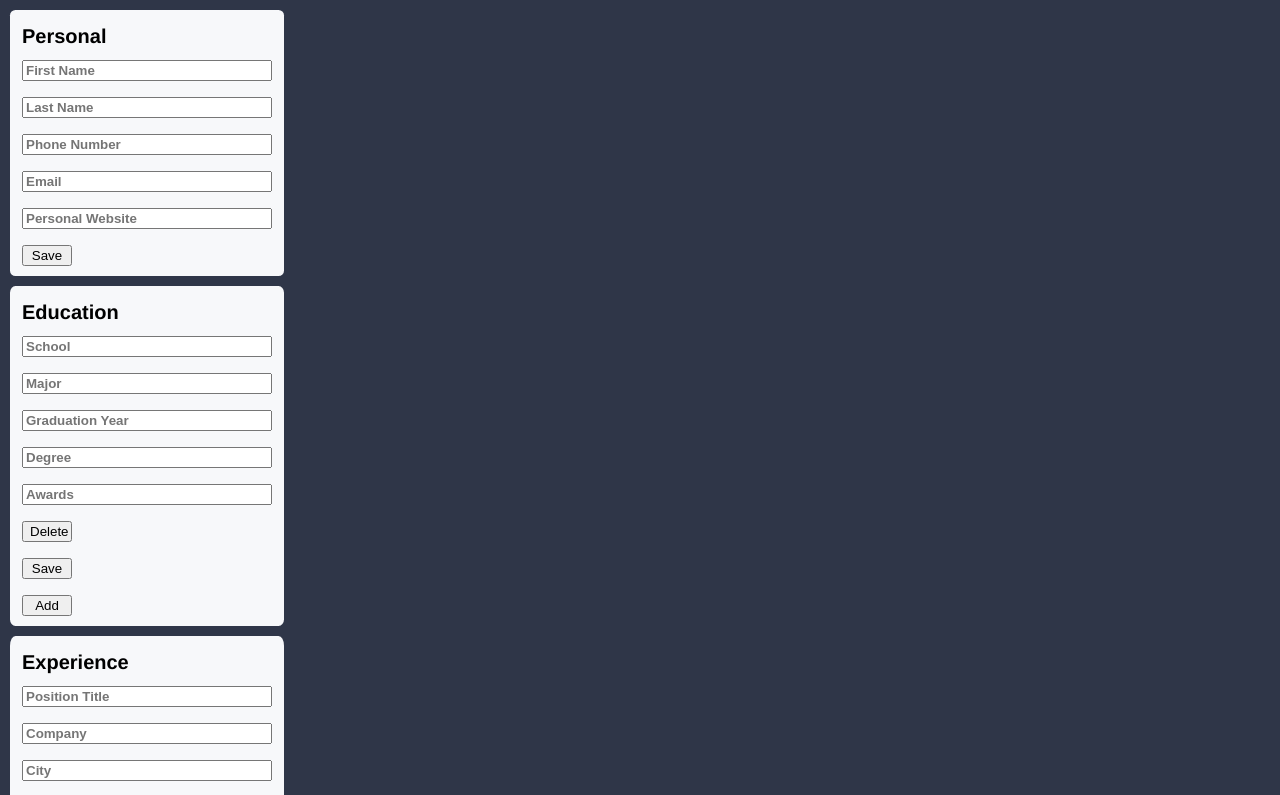
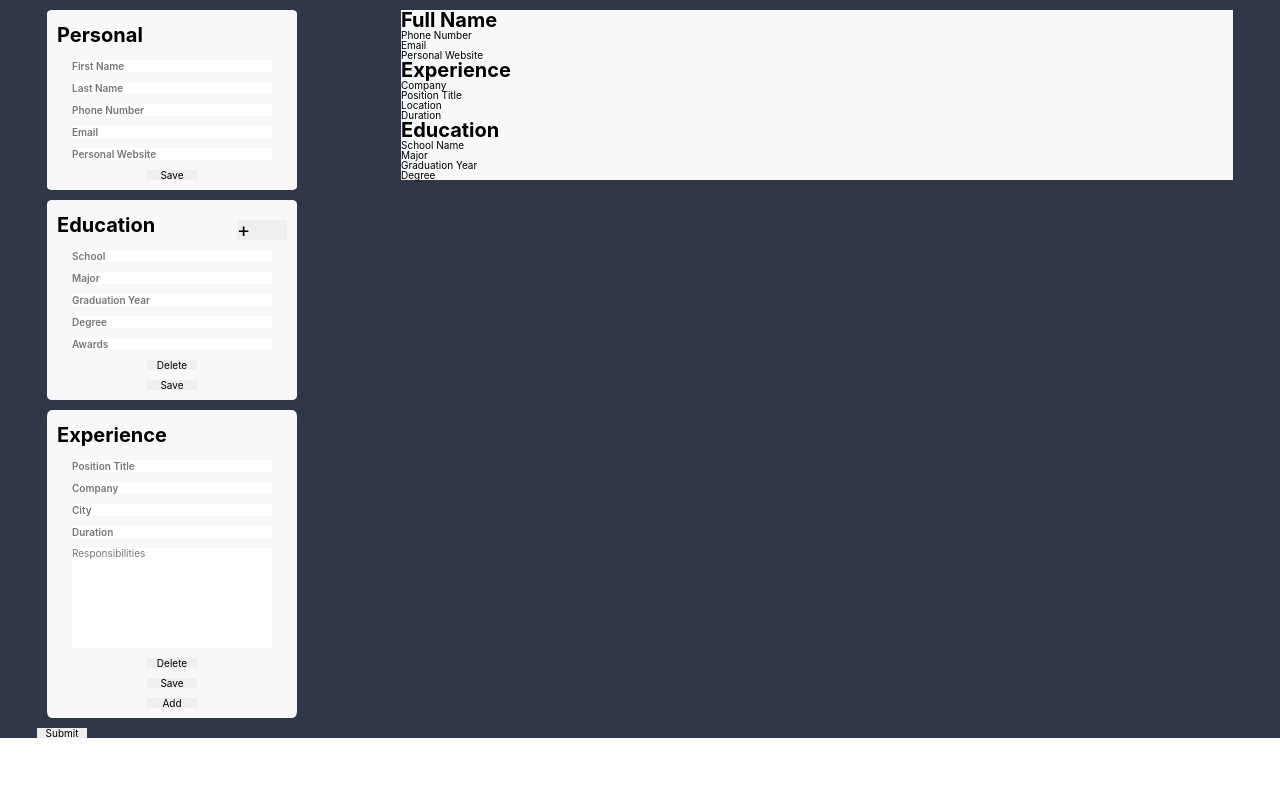
Before and after one commit to davidsan13/cv-project, a React (Create React App) app: page / in a window 1280 px wide. Shown: the top 795 px of the page. Built offline with nearby package versions, Linux system fonts and the light colour scheme.

Commit message:
created overview component to display data

```diff
--- a/src/App.js
+++ b/src/App.js
@@ -2,11 +2,53 @@
 import './App.css';
 import React, { Component } from "react";
 import FormCon from './components/Form';
+import Overview from './components/Overview'
 
 class App extends Component {
+  constructor(props) {
+    super(props);
+
+    this.state = {
+      schools: [],
+      general: [],
+      exps: [],
+
+    };
+
+    this.onSubmitTask = this.onSubmitTask.bind(this)
+  }
+
+  onSubmitTask = (item, section) => {
+    const result = this.state[section].filter(school => school.id === item.id)
+
+    this.setState(prevState => {
+      const newArray = []
+      for(let i = 0; i < prevState[section].length; i++) {
+        const currentItem = prevState[section][i]
+        if(currentItem.id === item.id) {
+          const updatedSchools = item
+          newArray.push(updatedSchools)
+        } else {
+          newArray.push(currentItem)
+        }
+      }
+      return {
+        [section]: result.length > 0 ?
+        newArray :
+        this.state[section].concat(item)
+      }
+    })
+    console.log(this.state.general)
+  }
+
   render() {
+    const { general } = this.state
     return(
-      <FormCon/>
+      <>
+        <FormCon handleSubmit={this.onSubmitTask}/>
+        <Overview general={general}/>
+      </>
+
     )
   }
 }
--- a/src/components/Form.js
+++ b/src/components/Form.js
@@ -10,16 +10,14 @@ export default class FormCon extends Component {
     super(props);
 
     this.state = {
-      schools: [],
-      general: [],
-      exps: [],
+
       edCount: 1,
       exCount: 1,
     };
     this.countUp = this.countUp.bind(this)
     this.countDown = this.countDown.bind(this)
     this.handleChange = this.handleChange.bind(this)
-    this.onSubmitTask = this.onSubmitTask.bind(this)
+
 
   }
 
@@ -31,28 +29,6 @@ export default class FormCon extends Component {
 
   }
 
-  onSubmitTask = (item, section) => {
-    const result = this.state[section].filter(school => school.id === item.id)
-
-    this.setState(prevState => {
-      const newArray = []
-      for(let i = 0; i < prevState[section].length; i++) {
-        const currentItem = prevState[section][i]
-        if(currentItem.id === item.id) {
-          const updatedSchools = item
-          newArray.push(updatedSchools)
-        } else {
-          newArray.push(currentItem)
-        }
-      }
-      return {
-        [section]: result.length > 0 ?
-        newArray :
-        this.state[section].concat(item)
-      }
-    })
-    console.log(this.state.exps)
-  }
 
 
   countUp(e) {
@@ -74,31 +50,33 @@ export default class FormCon extends Component {
 
 
   render() {
+    const { handleSubmit } = this.props
     return (
-      <form onSubmit={this.handleSubmit}>
+      <form >
         <fieldset>
           <legend>Personal</legend>
           <General
-            handleSubmit={this.onSubmitTask}
+            handleSubmit={ handleSubmit}
           />
         </fieldset>
         <fieldset>
           <legend>Education</legend>
+          <button className='btn-add' name='edCount'onClick={this.countUp}> + </button>
           {[...Array(this.state.edCount)].map((_, i) =>
           <Education key={i}
           onButtonClicked={this.countDown}
           handleEdit={this.handleEdit}
-          submit={this.onSubmitTask}/>
+          handleSubmit={handleSubmit}/>
           )}
 
-          <button name='edCount'onClick={this.countUp}> Add</button>
+
         </fieldset>
         <fieldset>
           <legend>Experience</legend>
           { [...Array(this.state.exCount)].map((_, i) =>
           <Experience key={i}
           onButtonClicked={this.countDown}
-          handleSubmit={this.onSubmitTask}
+          handleSubmit={handleSubmit}
           />
           )}
           <button name='exCount' onClick={this.countUp}> Add</button>
--- /dev/null
+++ b/src/components/Overview.js
@@ -0,0 +1,35 @@
+import React, { Component } from 'react';
+
+export default class Overview extends Component {
+  constructor(props) {
+    super(props);
+  }
+
+  render() {
+    const { education, general, experience} = this.props
+    return (
+      <div className='overview'>
+        <div className='overview-general'>
+          {general.length === 0 ? <h1>Full Name</h1> : general.map(item => <h1 key={item.id}>{item.fName} {item.lName}</h1>)}
+          <h2>Phone Number</h2>
+          <h2>Email</h2>
+          <h2>Personal Website</h2>
+        </div>
+
+        <h1>Experience</h1>
+        <h2>Company</h2>
+        <h2>Position Title</h2>
+        <h2>Location</h2>
+        <h2>Duration</h2>
+        <h1 className="education">Education</h1>
+        <h2 className="education-school">School Name</h2>
+        <h2 className="education-major">Major</h2>
+        <h2 className="education-grad">Graduation Year</h2>
+        <h2 className="education-degree">Degree</h2>
+
+      </div>
+      // general.map(item => <h1 key={item.id}>{item.fName}</h1>)
+
+    )
+  }
+}
--- a/src/components/styles.css
+++ b/src/components/styles.css
@@ -1,50 +1,164 @@
-fieldset {
+* {
+  margin: 0;
+  padding: 0;
   border: 0;
+  -webkit-box-sizing: border-box;
+          box-sizing: border-box;
+  font: inherit;
+  vertical-align: baseline;
+}
+
+/* HTML5 display-role reset for older browsers */
+article,
+aside,
+details,
+figcaption,
+figure,
+footer,
+hgroup,
+menu,
+section {
+  display: block;
+}
+
+html {
+  height: 100%;
+  font-size: 62.5%;
+  font-family: sohne, "Helvetica Neue", Helvetica, Arial, sans-serif;
+}
+
+body {
+  line-height: 1;
+  height: 100vh;
+  overflow-x: hidden;
+}
+
+ol,
+ul {
+  list-style: none;
+}
+
+blockquote,
+q {
+  quotes: none;
+}
+
+blockquote:before,
+blockquote:after,
+q:before,
+q:after {
+  content: '';
+  content: none;
+}
+
+table {
+  border-collapse: collapse;
+  border-spacing: 0;
+}
+
+h1 {
+  font-weight: bold;
+  font-size: 2rem;
+}
+
+button {
+  width: 50px;
+  cursor: pointer;
+  -webkit-transition: 0.2s all;
+  transition: 0.2s all;
+}
+
+button:hover {
+  -webkit-filter: brightness(85%);
+          filter: brightness(85%);
+}
+
+button:active {
+  -webkit-transform: scale(0.98);
+          transform: scale(0.98);
+  -webkit-box-shadow: 3px 2px 22px 1px rgba(0, 0, 0, 0.24);
+          box-shadow: 3px 2px 22px 1px rgba(0, 0, 0, 0.24);
+}
+
+form {
+  width: 28rem;
+}
+
+form fieldset {
+  border: 0;
+  display: -webkit-box;
+  display: -ms-flexbox;
+  display: flex;
+  -webkit-box-align: center;
+      -ms-flex-align: center;
+          align-items: center;
   width: 250px;
   background-color: #f7f8fa;
   position: relative;
   padding-top: 50px;
-  margin: 10px;
+  padding-bottom: 1rem;
+  margin: 1rem;
   border-radius: 2%;
 }
 
-input {
-  min-width: 200px;
-  font-weight: 600;
-  -webkit-transition: ease-in-out, color .35s ease-in-out;
-  transition: ease-in-out, color .35s ease-in-out;
-}
-
-input:focus::-webkit-input-placeholder {
-  color: transparent;
-}
-
-input:focus:-ms-input-placeholder {
-  color: transparent;
-}
-
-input:focus::-ms-input-placeholder {
-  color: transparent;
-}
-
-input:focus::placeholder {
-  color: transparent;
-}
-
-button {
-  width: 50px;
-}
-
-legend {
-  font-size: 20px;
+form legend {
+  font-size: 2rem;
   font-weight: bold;
   position: absolute;
   top: 15px;
   left: 10px;
 }
 
-body {
-  font-family: sohne, "Helvetica Neue", Helvetica, Arial, sans-serif;
+form input {
+  width: 20rem;
+  font-weight: 600;
+  -webkit-transition: ease-in-out, color .35s ease-in-out;
+  transition: ease-in-out, color .35s ease-in-out;
+}
+
+form input:focus::-webkit-input-placeholder {
+  color: transparent;
+}
+
+form input:focus:-ms-input-placeholder {
+  color: transparent;
+}
+
+form input:focus::-ms-input-placeholder {
+  color: transparent;
+}
+
+form input:focus::placeholder {
+  color: transparent;
+}
+
+form textarea {
+  width: 20rem;
+}
+
+form .btn-add {
+  display: -webkit-box;
+  display: -ms-flexbox;
+  display: flex;
+  font-size: 2rem;
+  position: absolute;
+  top: 20px;
+  right: 10px;
+}
+
+#root {
+  display: -webkit-box;
+  display: -ms-flexbox;
+  display: flex;
+  -ms-flex-pack: distribute;
+      justify-content: space-around;
   background-color: #2f3648;
 }
+
+#root .overview {
+  width: 65%;
+  height: 100%;
+  background-color: #f7f8fa;
+  margin: 1rem;
+}
 /*# sourceMappingURL=styles.css.map */
--- a/src/components/styles.scss
+++ b/src/components/styles.scss
@@ -1,36 +1,131 @@
+* {
+  margin: 0;
+  padding: 0;
+  border: 0;
+  box-sizing: border-box;
+  font: inherit;
+  vertical-align: baseline;
+}
+
+/* HTML5 display-role reset for older browsers */
+article,
+aside,
+details,
+figcaption,
+figure,
+footer,
+hgroup,
+menu,
+section {
+  display: block;
+}
+
+html {
+  height: 100%;
+  font-size: 62.5%;
+  font-family: sohne, "Helvetica Neue", Helvetica, Arial, sans-serif;
+}
+
+body {
+  line-height: 1;
+  height: 100vh;
+  overflow-x: hidden;
+}
+
+ol,
+ul {
+  list-style: none;
+}
+
+blockquote,
+q {
+  quotes: none;
+}
+
+blockquote:before,
+blockquote:after,
+q:before,
+q:after {
+  content: '';
+  content: none;
+}
+
+table {
+  border-collapse: collapse;
+  border-spacing: 0;
+}
+
+h1 {
+  font-weight: bold;
+  font-size: 2rem;
+}
+button {
+  width: 50px;
+  cursor: pointer;
+  transition: 0.2s all;
+
+  &:hover {
+    filter: brightness(85%)
+  }
+  &:active {
+    transform: scale(0.98);
+    box-shadow: 3px 2px 22px 1px rgba(0, 0, 0, 0.24);
+  }
+}
+
+form {
+  width: 28rem;
   fieldset {
     border: 0;
+    display: flex;
+    align-items: center;
     width: 250px;
     background-color: #f7f8fa;
     position: relative;
     padding-top: 50px;
-  margin: 10px;
+    padding-bottom: 1rem;
+    margin: 1rem;
     border-radius: 2%;
   }
-
+  legend {
+    font-size: 2rem;
+    font-weight: bold;
+    position: absolute;
+    top: 15px;
+    left: 10px;
+  }
   input {
-  min-width: 200px;
+    width: 20rem;
     font-weight: 600;
     transition: ease-in-out, color .35s ease-in-out;
     &:focus::placeholder {
       color: transparent;
     }
   }
-button {
-  width: 50px;
+  textarea {
+    width: 20rem;
   }
-legend {
-  font-size: 20px;
-  font-weight: bold;
+  .btn-add {
+    display: flex;
+    font-size: 2rem;
     position: absolute;
-  top: 15px;
-  left: 10px;
-}
-form {
+    top: 20px;
+    right: 10px;
+
+
 
   }
+}
 
-body {
-  font-family: sohne, "Helvetica Neue", Helvetica, Arial, sans-serif;
+#root {
+  display: flex;
+  justify-content: space-around;
   background-color: #2f3648;
+  .overview {
+    width: 65%;
+    height: 100%;
+    background-color: #f7f8fa;
+    margin: 1rem;
+
   }
+}
```
Also changed, not shown: 1 other file (tests, documents, lock files or other folders). Lines whose indentation alone changed are shown as unchanged.
